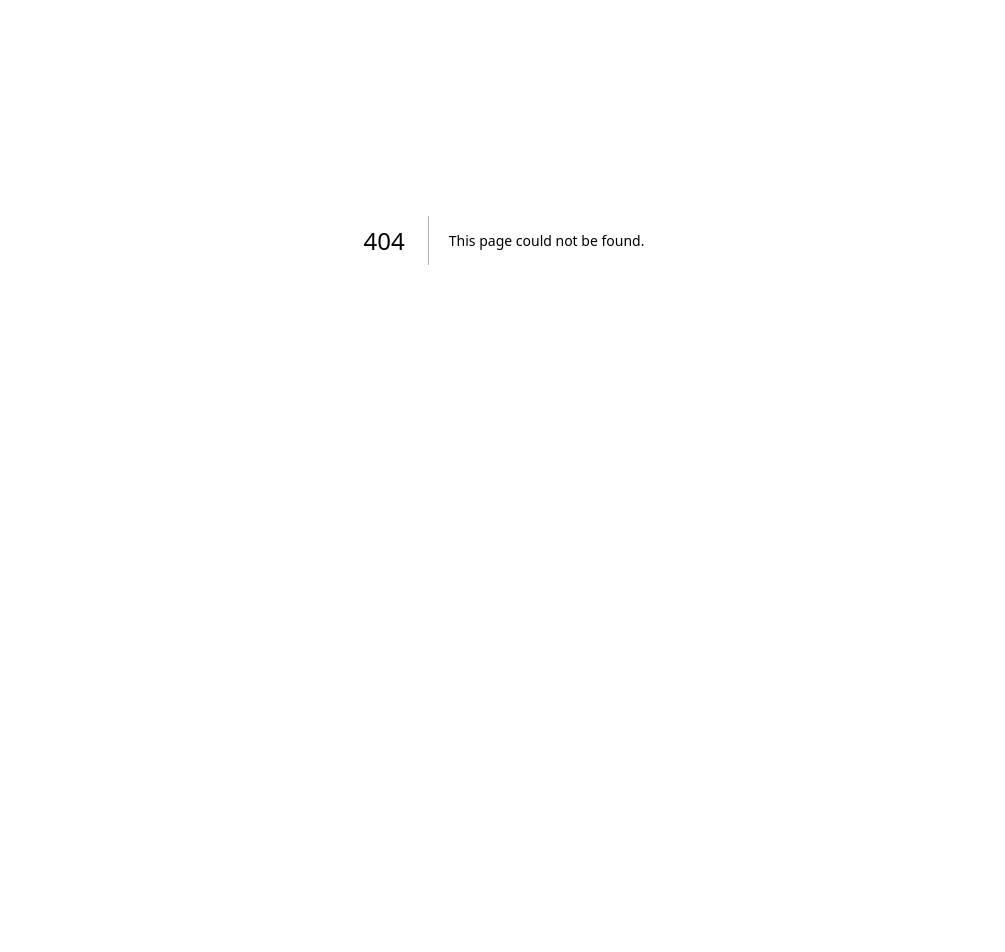
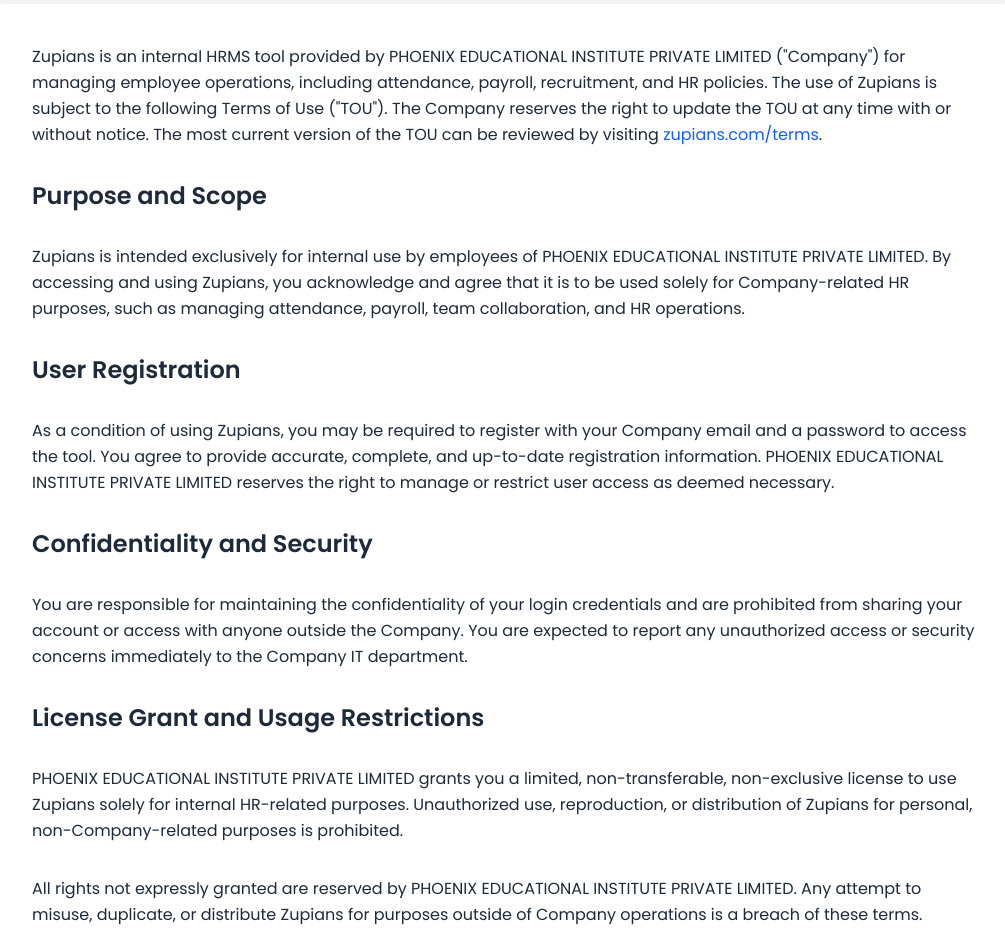
Before and after one commit to DevAashutosh007/sat-n-paper-website, a Next.js app: page /terms-of-service in a window 1280 px wide. Before the commit this address had no page. Shown: the part 160-1112 px from the top of the page, without its empty margins (136-1141 px from the left). Before the commit the page ends 800 px from the top, so only its background shows below. Built offline with nearby package versions, Linux system fonts and the light colour scheme.

Commit message:
terms of service page added

```diff
--- /dev/null
+++ b/app/terms-of-service/page.tsx
@@ -0,0 +1,128 @@
+import React from "react";
+
+const Page = () => {
+  return (
+    <div className="px-6 py-12 bg-gray-100 text-gray-800 font-sans leading-relaxed md:px-16 lg:px-32">
+      <header className="text-center mb-12">
+        <h1 className="text-3xl md:text-4xl font-bold mb-2">Terms of Use (&quot;Terms&quot;)</h1>
+        <p className="text-sm text-gray-500">Last Updated: 14-11-2024</p>
+      </header>
+
+      <section className="bg-white p-6 md:p-10 rounded-xl shadow-md space-y-8">
+        <p>
+          Zupians is an internal HRMS tool provided by PHOENIX EDUCATIONAL
+          INSTITUTE PRIVATE LIMITED ("Company") for managing employee
+          operations, including attendance, payroll, recruitment, and HR
+          policies. The use of Zupians is subject to the following Terms of Use
+          ("TOU"). The Company reserves the right to update the TOU at
+          any time with or without notice. The most current version of the TOU
+          can be reviewed by visiting{" "}
+          <a
+            href="https://zupians.com/terms"
+            target="_blank"
+            rel="noopener noreferrer"
+            className="text-blue-600 hover:underline"
+          >
+            zupians.com/terms
+          </a>.
+        </p>
+
+        <h2 className="text-2xl font-semibold">Purpose and Scope</h2>
+        <p>
+          Zupians is intended exclusively for internal use by employees of
+          PHOENIX EDUCATIONAL INSTITUTE PRIVATE LIMITED. By accessing and using
+          Zupians, you acknowledge and agree that it is to be used solely for
+          Company-related HR purposes, such as managing attendance, payroll,
+          team collaboration, and HR operations.
+        </p>
+
+        <h2 className="text-2xl font-semibold">User Registration</h2>
+        <p>
+          As a condition of using Zupians, you may be required to register with
+          your Company email and a password to access the tool. You agree to
+          provide accurate, complete, and up-to-date registration information.
+          PHOENIX EDUCATIONAL INSTITUTE PRIVATE LIMITED reserves the right to
+          manage or restrict user access as deemed necessary.
+        </p>
+
+        <h2 className="text-2xl font-semibold">Confidentiality and Security</h2>
+        <p>
+          You are responsible for maintaining the confidentiality of your login
+          credentials and are prohibited from sharing your account or access
+          with anyone outside the Company. You are expected to report any
+          unauthorized access or security concerns immediately to the Company IT
+          department.
+        </p>
+
+        <h2 className="text-2xl font-semibold">License Grant and Usage Restrictions</h2>
+        <p>
+          PHOENIX EDUCATIONAL INSTITUTE PRIVATE LIMITED grants you a limited,
+          non-transferable, non-exclusive license to use Zupians solely for
+          internal HR-related purposes. Unauthorized use, reproduction, or
+          distribution of Zupians for personal, non-Company-related purposes is
+          prohibited.
+        </p>
+        <p>
+          All rights not expressly granted are reserved by PHOENIX EDUCATIONAL
+          INSTITUTE PRIVATE LIMITED. Any attempt to misuse, duplicate, or
+          distribute Zupians for purposes outside of Company operations is a
+          breach of these terms.
+        </p>
+
+        <h2 className="text-2xl font-semibold">No Fees or Charges</h2>
+        <p>
+          Zupians is provided as a complimentary tool for Company employees.
+          There are no subscription fees or charges for the use of Zupians.
+        </p>
+
+        <h2 className="text-2xl font-semibold">Changes to Terms</h2>
+        <p>
+          These terms may be updated periodically. Changes take effect when
+          posted on the internal Zupians portal. Notifications regarding updates
+          will be displayed within Zupians or communicated through Company
+          email.
+        </p>
+
+        <h2 className="text-2xl font-semibold">Termination of Access</h2>
+        <p>
+          The Company reserves the right to revoke access to Zupians for any
+          user at its discretion, especially in cases of non-compliance with
+          these Terms or misuse of the tool. Access to Zupians will
+          automatically terminate upon the end of your employment with PHOENIX
+          EDUCATIONAL INSTITUTE PRIVATE LIMITED.
+        </p>
+
+        <h2 className="text-2xl font-semibold">Data Privacy and Storage</h2>
+        <p>
+          Zupians may collect and process information related to HR operations,
+          including attendance records, payroll data, performance evaluations,
+          and team collaboration activities. This data is stored securely and is
+          only accessible to authorized Company personnel.
+        </p>
+
+        <h2 className="text-2xl font-semibold">Employee Responsibilities</h2>
+        <p>
+          Employees are expected to use Zupians responsibly and in compliance
+          with the Company’s HR policies. Misuse of Zupians, such as falsifying
+          attendance records or unauthorized access to sensitive data, may
+          result in disciplinary actions.
+        </p>
+
+        <h2 className="text-2xl font-semibold">Contact Information</h2>
+        <p>
+          For questions or concerns regarding Zupians usage, please contact the
+          PHOENIX EDUCATIONAL INSTITUTE PRIVATE LIMITED HR or IT department or
+          email{" "}
+          <a
+            href="mailto:support@zupians.com"
+            className="text-blue-600 hover:underline"
+          >
+            support@zupians.com
+          </a>.
+        </p>
+      </section>
+    </div>
+  );
+};
+
+export default Page;
```
